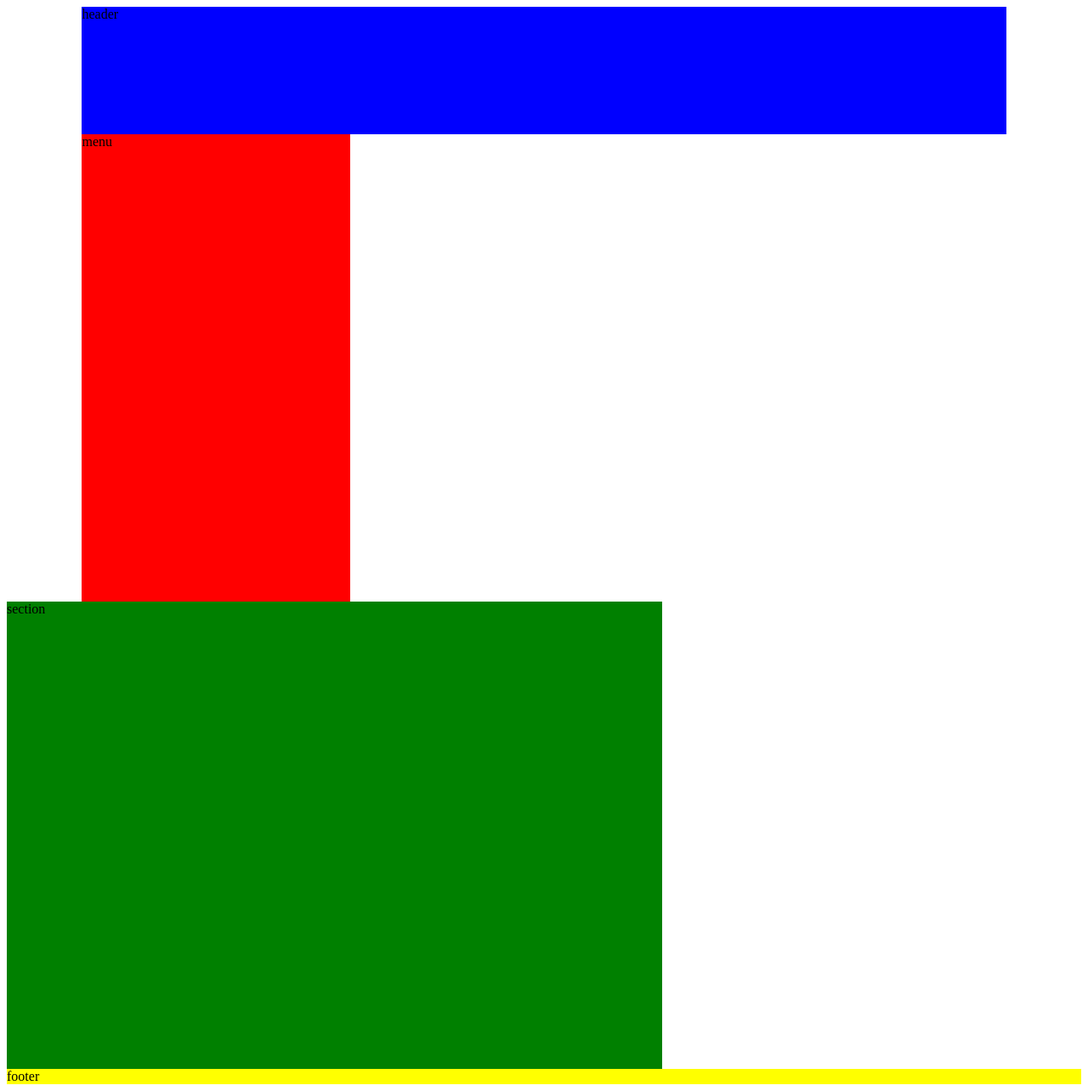
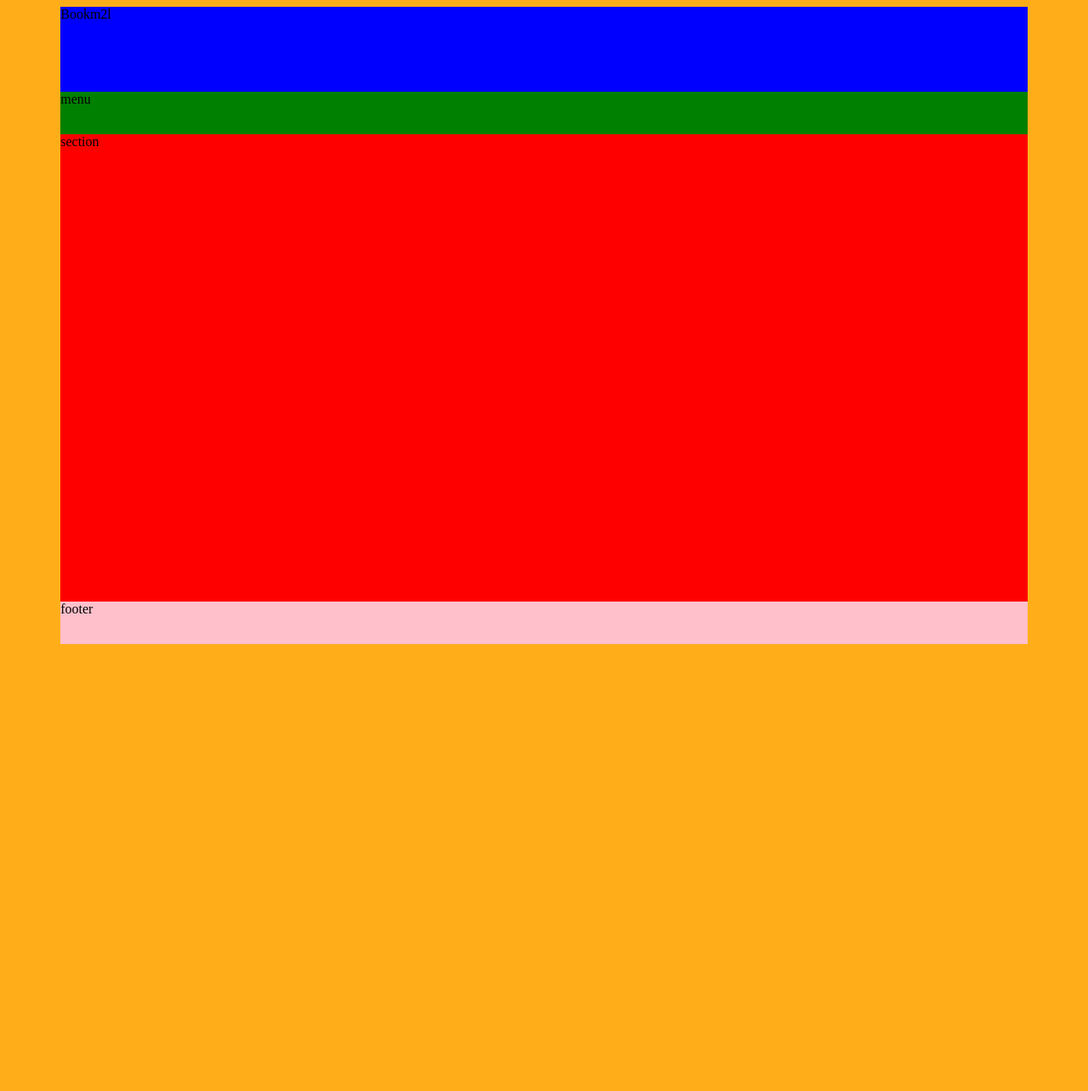
Before and after one commit to metaxiii/PPE2, a plain HTML site: page Production/index.html in a window 1280 px wide. Shown: the whole page at 85% size. After the commit the page ends 800 px from the top, so only its background shows below. Drawn offline with Linux system fonts and the light colour scheme.

Commit message:
Ajout Squelette Index, à personaliser, Correction rapide du cahier des charges, à terminer rapidement

```diff
--- a/Production/css/custom.css
+++ b/Production/css/custom.css
@@ -1,23 +1,28 @@
-header {
-	background-color: blue ;
-	width : 86% ;
-	height : 150px;
+body {
+	background-color : #ffae19 ;
+}
+.header {
+	background-color : blue ;
+	height : 100px ;
+	width : 90% ;
 	margin : auto ;
 }
-nav {
-	background-color: red ;
-	width : 25% ;
-	margin-left : 7% ;
+.navbar {
+	background-color : green ;
+	height: 50px;
+	width : 90% ;
+	margin : auto ;
+}
+.section {
+	background-color : red ;
+	width : 90% ;
 	height : 550px ;
-	display : flex ;
+	margin : auto ;
 }
-section {
-	background-color: green  ;
-	width : 61% ;
-	margin-right : 7% ;
-	height : 550px;
-	display : flex;
+
+.footer {
+	background-color : pink ;
+	width : 90% ;
+	margin : auto ;
+	height : 50px;
 }
-footer {
-	background-color: yellow ;
-}
--- a/Production/index.html
+++ b/Production/index.html
@@ -5,10 +5,18 @@
 	<title>Bookm2l.com</title>
 	<link rel="stylesheet" href="css/custom.css">
 </head>
-<body>
-<header>header</header>
-<nav>menu</nav>
-<section>section</section>
-<footer>footer</footer>
-</body>
+	<body>
+		<header class = "header">
+			Bookm2l
+		</header>
+		<nav class = "navbar">
+			menu
+		</nav>
+		<section class = "section" >
+			section
+		</section>
+		<footer class = "footer" >
+			footer
+		</footer>
+	</body>
 </html>
```
Also changed, not shown: 1 other file.
